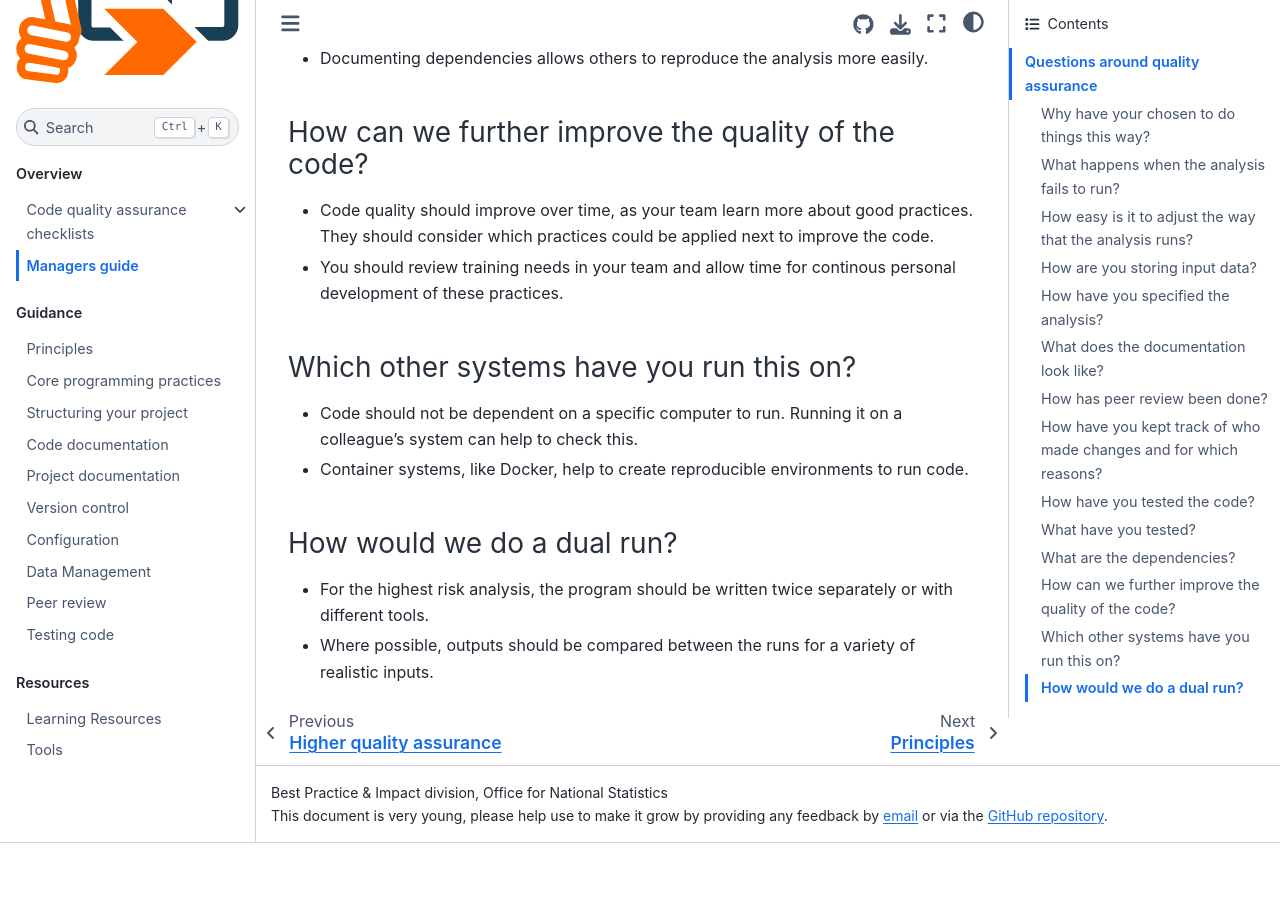
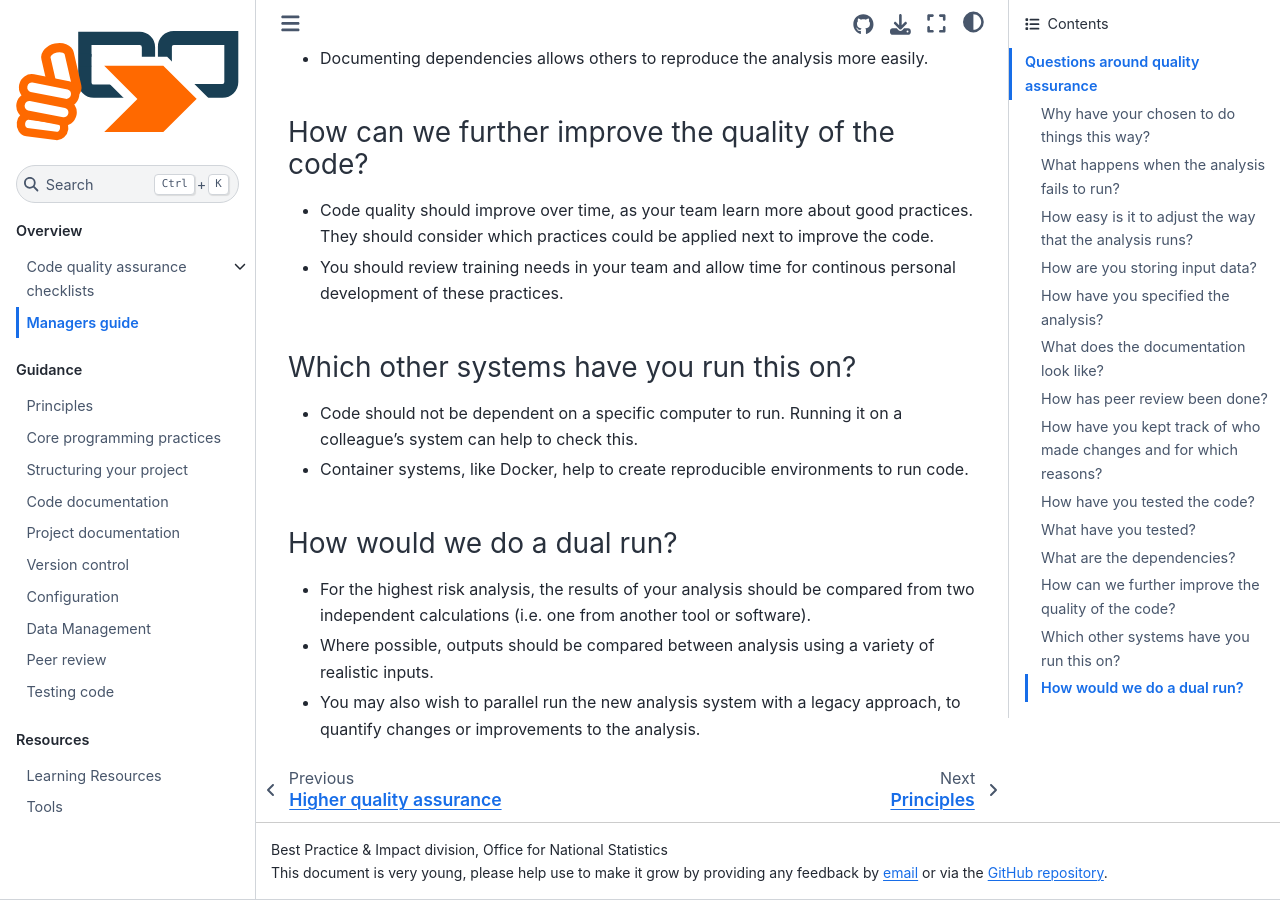
Before and after one commit to best-practice-and-impact/qa-of-code-guidance, a Jupyter Book: the page built from book/managers_guide.md, in a window 1280 px wide and 900 px high, scrolled down 2952 px. Built offline with Jupyter Book 1.0.4 settings and Sphinx 7.4.7 and the Sphinx Book theme 1.1.4, drawn with Linux system fonts in a browser that asks for light colours; before the commit the page ends 3795 px from its top, so only the background shows below that.

Commit message:
Clarify dual run

```diff
--- a/book/managers_guide.md
+++ b/book/managers_guide.md
@@ -92,5 +92,6 @@ The practices outlined below should be applied proportionately to the business r
 
 ### How would we do a dual run?
 
-* For the highest risk analysis, the program should be written twice separately or with different tools.
-* Where possible, outputs should be compared between the runs for a variety of realistic inputs.
+* For the highest risk analysis, the results of your analysis should be compared from two independent calculations (i.e. one from another tool or software).
+* Where possible, outputs should be compared between analysis using a variety of realistic inputs.
+* You may also wish to parallel run the new analysis system with a legacy approach, to quantify changes or improvements to the analysis.
```
